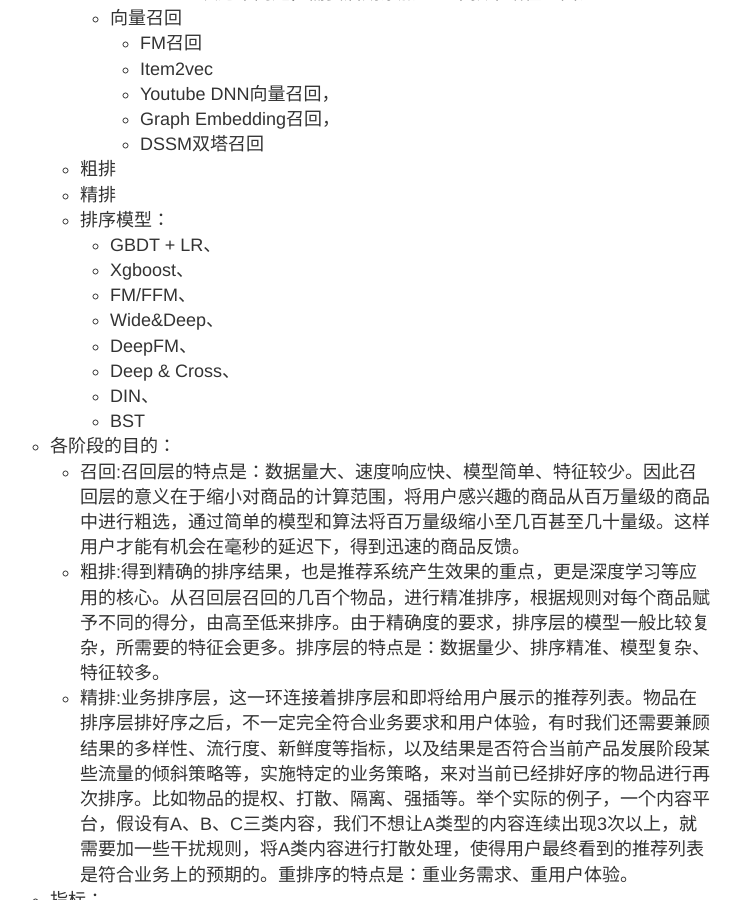
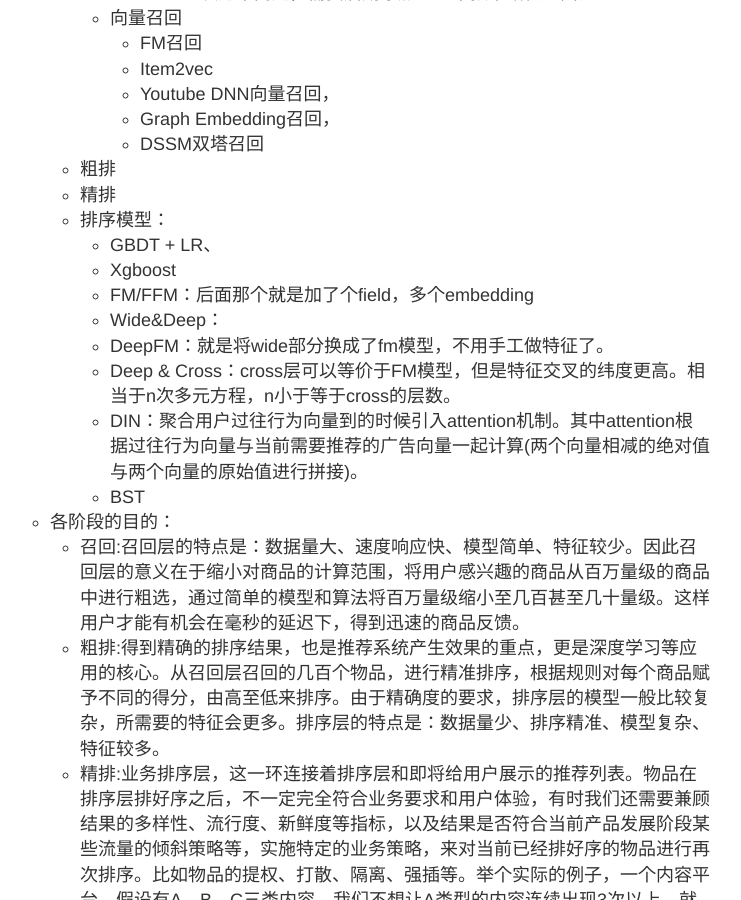
Before and after one commit to WangHexie/notes, a Jekyll site: the page built from _posts/machine-learning/2022-4-17-interview-qa.md, in a window 1280 px wide and 900 px high, scrolled down 2564 px. Shown: the whole window, without its empty margins (290-1031 px from the left). Built offline with Jekyll 4.4.1, drawn with Linux system fonts in a browser that asks for light colours; comment, search, counter and statistics services are not loaded.

Commit message:
[update]  recommendation interview

```diff
--- a/_posts/machine-learning/2022-4-17-interview-qa.md
+++ b/_posts/machine-learning/2022-4-17-interview-qa.md
@@ -101,12 +101,12 @@ title: 算法面经整理
     * 精排
     * 排序模型：
       * GBDT + LR、
-      * Xgboost、
-      * FM/FFM、
-      * Wide&Deep、
-      * DeepFM、
-      * Deep & Cross、
-      * DIN、
+      * Xgboost
+      * FM/FFM：后面那个就是加了个field，多个embedding
+      * Wide&Deep：
+      * DeepFM：就是将wide部分换成了fm模型，不用手工做特征了。
+      * Deep & Cross：cross层可以等价于FM模型，但是特征交叉的纬度更高。相当于n次多元方程，n小于等于cross的层数。
+      * DIN：聚合用户过往行为向量到的时候引入attention机制。其中attention根据过往行为向量与当前需要推荐的广告向量一起计算(两个向量相减的绝对值与两个向量的原始值进行拼接)。
       * BST
 
   * 各阶段的目的：
```
